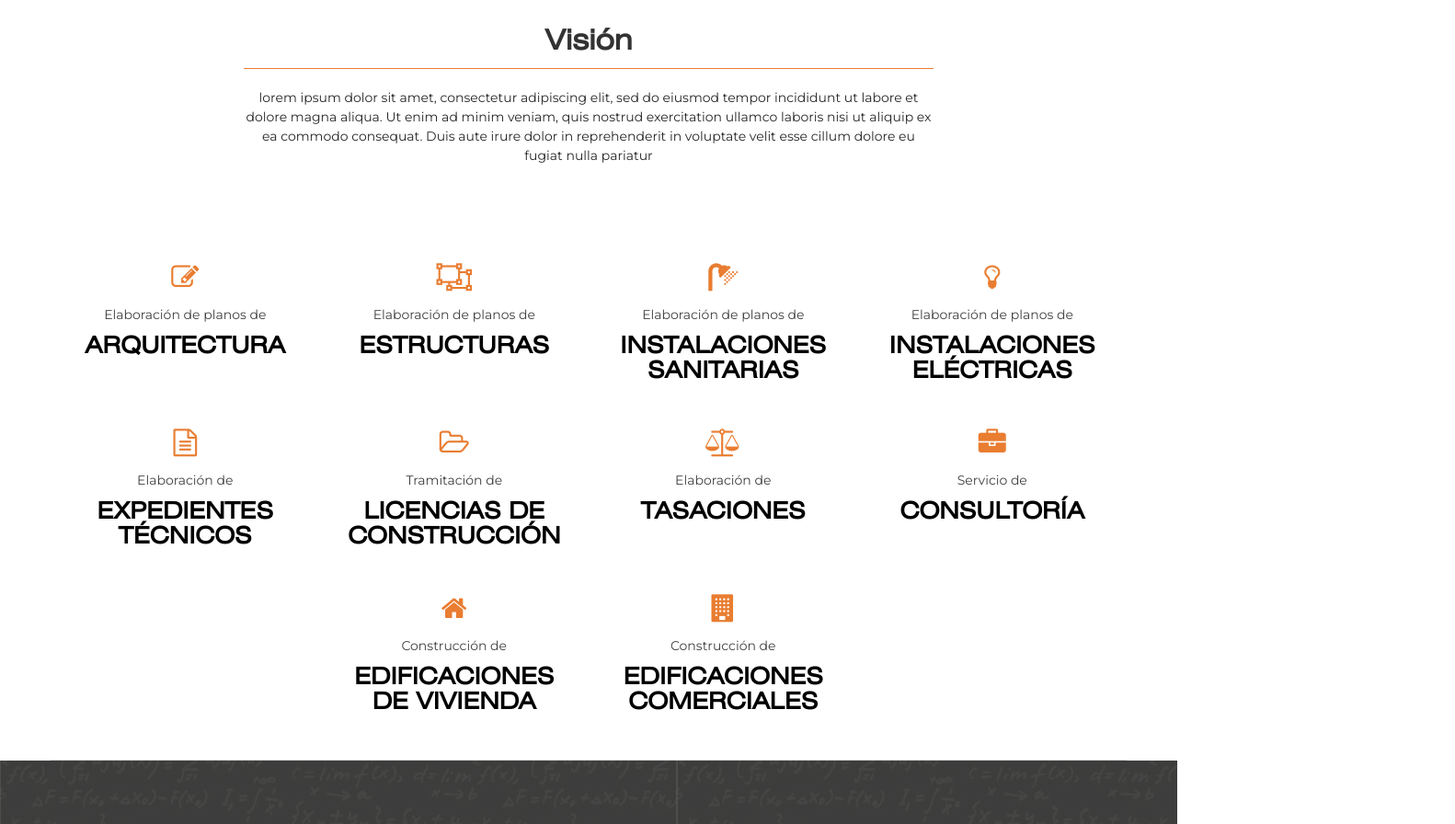
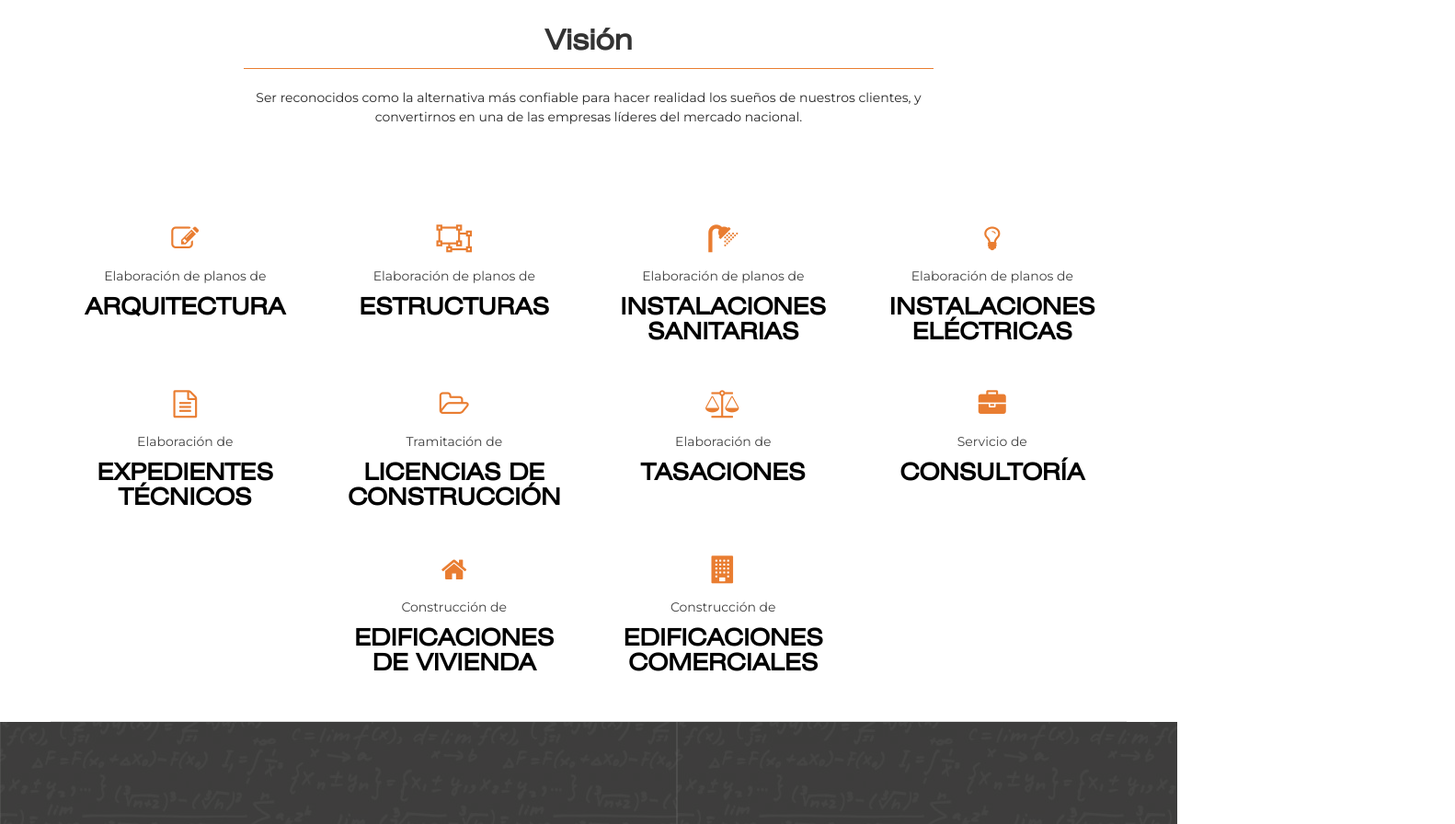
Before and after one commit to annaabsi/arquespacio, a plain HTML site: page index.html in a window 1280 px wide. Shown: the part 1322-2218 px from the top of the page at 92% size, 1582 px wide, since content can reach past the window. Drawn offline with Linux system fonts and the light colour scheme.

Commit message:
cambios en vision

```diff
--- a/index.html
+++ b/index.html
@@ -139,10 +139,8 @@
                 <div class="col-md-8 col-md-offset-2 wow fadeInRight animated">
                     <h2>Visión</h2>
                     <hr>
-                    <p class="about_us_p">lorem ipsum dolor sit amet, consectetur adipiscing
-                        elit, sed do eiusmod tempor incididunt ut labore et dolore magna aliqua. Ut enim ad minim
-                        veniam, quis nostrud exercitation ullamco laboris nisi ut aliquip ex ea commodo consequat. Duis
-                        aute irure dolor in reprehenderit in voluptate velit esse cillum dolore eu fugiat nulla pariatur
+                    <p class="about_us_p">Ser reconocidos como la alternativa más confiable para hacer realidad los
+                        sueños de nuestros clientes, y convertirnos en una de las empresas líderes del mercado nacional.
                     </p>
                 </div>
             </div>
```
